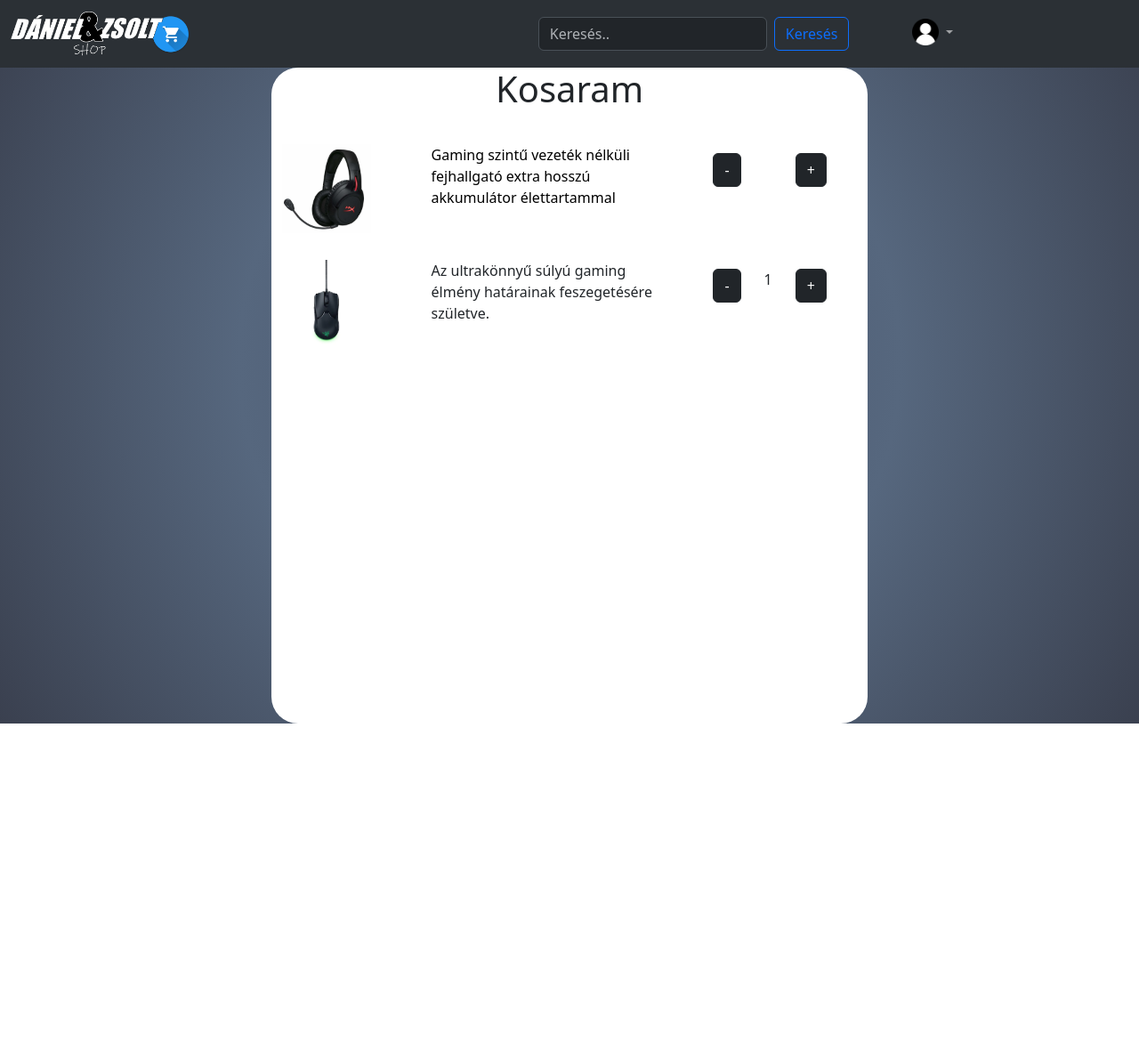
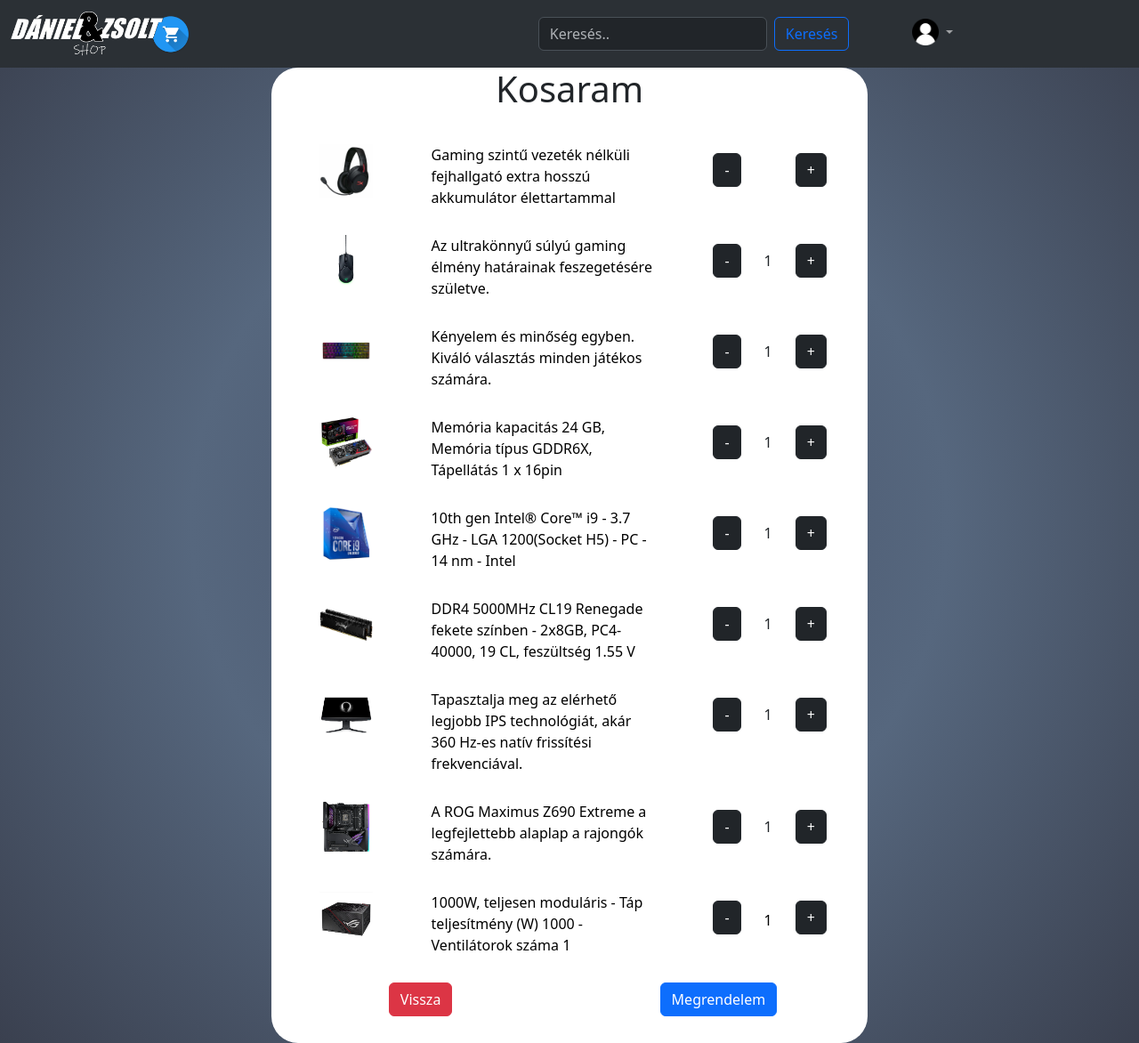
Before and after one commit to OlahZsolt/Webshopos, a PHP site: page /oldalak/Shopping_cart.html in a window 1280 px wide. Shown: the whole page at 89% size. Before the commit the page ends 813 px from the top, so only its background shows below. Run offline with PHP 8.4, Linux system fonts and the light colour scheme.

Commit message:
Főoldal alakítások
A fő oldalon mostmár vissza lehet vonni a kosárba rakott tárgyakat és mindennél ott van, hogy mennyi van a kosárba belőle

```diff
--- a/css/Shopping_cart.css
+++ b/css/Shopping_cart.css
@@ -38,20 +38,20 @@ background: radial-gradient(circle, rgba(70,82,106,1) 0%, rgba(86,103,126,1) 49%
     background-color: white;
     margin: auto;
     width: 60%;
-    height: 737px;
+    height: 100%;
     border-radius: 30px;
  }
 
- .hyperX_cloud_cart_image{
-    width: 100px;
-    height: 100px;
+ .shopping_cart_image{
+    width: 60px;
+    height: 60px;
  }
 
- .hyperX_cloud_cart_description{
+ .shopping_cart_description{
     color: black;
  }
 
- .hyperX_cloud_cart_amount{
+ .shopping_cart_amount{
     color: black;
     margin-top: 5px;
  }
--- /dev/null
+++ b/js/Shopping_cart.js
@@ -0,0 +1,6 @@
+// * JQUERY
+$(function () {
+    var answer = localStorage.getItem("getvalue");
+    console.log(answer+'asd');
+    $("#results").text(answer);
+});
--- a/oldalak/Shopping_cart.html
+++ b/oldalak/Shopping_cart.html
@@ -42,6 +42,7 @@
 
     <div class="container">
       <div class="shopping_gadgets" >
+        <div class="overflow-auto">
         <!--HyperX Cloud Flight (ha van)-->
         <div class="container">
 
@@ -53,11 +54,11 @@
 
           <div class="row">
 
-            <div style="margin-top: 30px;" class="col-3">
-              <img src="../assets/hyperx-cloud-flight.png" class="hyperX_cloud_cart_image" alt="headset">
+            <div style="margin-top: 30px; text-align: center;" class="col-3">
+              <img src="../assets/hyperx-cloud-flight.png" class="shopping_cart_image" alt="headset">
             </div>
             <div style="margin-top: 30px;" class="col-5">
-              <label class="hyperX_cloud_cart_description">Gaming szintű vezeték nélküli fejhallgató extra hosszú akkumulátor élettartammal</label>
+              <label class="shopping_cart_description">Gaming szintű vezeték nélküli fejhallgató extra hosszú akkumulátor élettartammal</label>
             </div>
             <div style="margin-top: 30px;" class="col-4">
               <div style="margin-top: 10px;" class="row">
@@ -65,7 +66,7 @@
                 <div style="text-align: right;" class="col">
                   <button class="btn btn-dark"  > <label class="minus">-</label></button>
                 </div>
-                <div style="text-align: center;" class="col-2">
+                <div style="text-align: center;margin: auto;" class="col-2">
                   <label class="hyperX_cluod_cart_amount" id="hyperX_cloud_cart_amount"></label>
                 </div>
                 <div class="col">
@@ -79,11 +80,11 @@
 
           <div class="row">
 
-            <div style="margin-top: 30px;" class="col-3">
-              <img src="../assets/razer-viper-mini.png" class="hyperX_cloud_cart_image" alt="headset">
+            <div style="margin-top: 30px; text-align: center;" class="col-3">
+              <img src="../assets/razer-viper-mini.png" class="shopping_cart_image" alt="headset">
             </div>
             <div style="margin-top: 30px;" class="col-5">
-              <label class="hyperX_cluod_cart_description">Az ultrakönnyű súlyú gaming élmény határainak feszegetésére születve.</label>
+              <label class="shopping_cart_description">Az ultrakönnyű súlyú gaming élmény határainak feszegetésére születve.</label>
             </div>
             <div style="margin-top: 30px;" class="col-4">
               <div style="margin-top: 10px;" class="row">
@@ -91,7 +92,7 @@
                 <div style="text-align: right;" class="col">
                   <button class="btn btn-dark"  > <label class="minus">-</label></button>
                 </div>
-                <div style="text-align: center;" class="col-2">
+                <div style="text-align: center;margin: auto;" class="col-2">
                   <label class="hyperX_cluod_cart_amount" id="hyperX_cluod_cart_amount">1</label>
                 </div>
                 <div class="col">
@@ -102,8 +103,203 @@
 
           </div>
 
+          <!-- Blitzwolf bw-kb1 -->
 
+          <div class="row">
 
+            <div style="margin-top: 30px; text-align: center;" class="col-3">
+              <img src="../assets/blitzwolf-keyboard.png" class="shopping_cart_image" alt="headset">
+            </div>
+            <div style="margin-top: 30px;" class="col-5">
+              <label class="shopping_cart_description">Kényelem és minőség egyben. Kiváló választás minden játékos számára.</label>
+            </div>
+            <div style="margin-top: 30px;" class="col-4">
+              <div style="margin-top: 10px;" class="row">
+
+                <div style="text-align: right;" class="col">
+                  <button class="btn btn-dark"  > <label class="minus">-</label></button>
+                </div>
+                <div style="text-align: center;margin: auto;" class="col-2">
+                  <label class="hyperX_cluod_cart_amount" id="shopping_cart_amount">1</label>
+                </div>
+                <div class="col">
+                  <button class="btn btn-dark" >+</button>
+                </div>
+              </div>
+            </div>
+
+          </div>
+
+          <!-- ASUS GeForce RTX 4090 OC 24GB GDDR6X -->
+
+          <div class="row">
+
+            <div style="margin-top: 30px; text-align: center;" class="col-3">
+              <img src="../assets/rtx_4090_gpu.png" class="shopping_cart_image" alt="headset">
+            </div>
+            <div style="margin-top: 30px;" class="col-5">
+              <label class="shopping_cart_description">Memória kapacitás 24 GB, Memória típus GDDR6X, Tápellátás 1 x 16pin</label>
+            </div>
+            <div style="margin-top: 30px;" class="col-4">
+              <div style="margin-top: 10px;" class="row">
+
+                <div style="text-align: right;" class="col">
+                  <button class="btn btn-dark"  > <label class="minus">-</label></button>
+                </div>
+                <div style="text-align: center;margin: auto;" class="col-2">
+                  <label class="hyperX_cluod_cart_amount" id="shopping_cart_amount">1</label>
+                </div>
+                <div class="col">
+                  <button class="btn btn-dark" >+</button>
+                </div>
+              </div>
+            </div>
+
+          </div>
+
+          <!-- Intel Core i9-10900K -->
+
+          <div class="row">
+
+            <div style="margin-top: 30px; text-align: center;" class="col-3">
+              <img src="../assets/i9-10900K-cpu.png" class="shopping_cart_image" alt="headset">
+            </div>
+            <div style="margin-top: 30px;" class="col-5">
+              <label class="shopping_cart_description">10th gen Intel® Core™ i9 - 3.7 GHz - LGA 1200(Socket H5) - PC - 14 nm - Intel</label>
+            </div>
+            <div style="margin-top: 30px;" class="col-4">
+              <div style="margin-top: 10px;" class="row">
+
+                <div style="text-align: right;" class="col">
+                  <button class="btn btn-dark"  > <label class="minus">-</label></button>
+                </div>
+                <div style="text-align: center;margin: auto;" class="col-2">
+                  <label class="hyperX_cluod_cart_amount" id="shopping_cart_amount">1</label>
+                </div>
+                <div class="col">
+                  <button class="btn btn-dark" >+</button>
+                </div>
+              </div>
+            </div>
+
+          </div>
+
+          <!-- Kingston FURY 16GB KIT -->
+
+          <div class="row">
+
+            <div style="margin-top: 30px; text-align: center;" class="col-3">
+              <img src="../assets/kingston_fury_16gb_kit.png" class="shopping_cart_image" alt="headset">
+            </div>
+            <div style="margin-top: 30px;" class="col-5">
+              <label class="shopping_cart_description">DDR4 5000MHz CL19 Renegade fekete színben - 2x8GB, PC4-40000, 19 CL, feszültség 1.55 V</label>
+            </div>
+            <div style="margin-top: 30px;" class="col-4">
+              <div style="margin-top: 10px;" class="row">
+
+                <div style="text-align: right;" class="col">
+                  <button class="btn btn-dark"  > <label class="minus">-</label></button>
+                </div>
+                <div style="text-align: center;margin: auto;" class="col-2">
+                  <label class="hyperX_cluod_cart_amount" id="shopping_cart_amount">1</label>
+                </div>
+                <div class="col">
+                  <button class="btn btn-dark" >+</button>
+                </div>
+              </div>
+            </div>
+
+          </div>
+
+          <!-- Dell Alienware AW2521H Gaming monitor -->
+
+          <div class="row">
+
+            <div style="margin-top: 30px; text-align: center;" class="col-3">
+              <img src="../assets/alienware_360hz.png" class="shopping_cart_image" alt="headset">
+            </div>
+            <div style="margin-top: 30px;" class="col-5">
+              <label class="shopping_cart_description">Tapasztalja meg az elérhető legjobb IPS technológiát, akár 360 Hz-es natív frissítési frekvenciával.</label>
+            </div>
+            <div style="margin-top: 30px;" class="col-4">
+              <div style="margin-top: 10px;" class="row">
+
+                <div style="text-align: right;" class="col">
+                  <button class="btn btn-dark"  > <label class="minus">-</label></button>
+                </div>
+                <div style="text-align: center;margin: auto;" class="col-2">
+                  <label class="hyperX_cluod_cart_amount" id="shopping_cart_amount">1</label>
+                </div>
+                <div class="col">
+                  <button class="btn btn-dark" >+</button>
+                </div>
+              </div>
+            </div>
+
+          </div>
+
+           <!-- Alaplap ASUS ROG MAXIMUS Z690 EXTREME -->
+
+           <div class="row">
+
+            <div style="margin-top: 30px; text-align: center;" class="col-3">
+              <img src="../assets/asus_rog_maximus.png" class="shopping_cart_image" alt="headset">
+            </div>
+            <div style="margin-top: 30px;" class="col-5">
+              <label class="shopping_cart_description">A ROG Maximus Z690 Extreme a legfejlettebb alaplap a rajongók számára.</label>
+            </div>
+            <div style="margin-top: 30px;" class="col-4">
+              <div style="margin-top: 10px;" class="row">
+
+                <div style="text-align: right;" class="col">
+                  <button class="btn btn-dark"  > <label class="minus">-</label></button>
+                </div>
+                <div style="text-align: center;margin: auto;" class="col-2">
+                  <label class="hyperX_cluod_cart_amount" id="shopping_cart_amount">1</label>
+                </div>
+                <div class="col">
+                  <button class="btn btn-dark" >+</button>
+                </div>
+              </div>
+            </div>
+
+          </div>
+
+           <!-- Asus ROG-STRIX-1000G tápegység, 80+ arany -->
+
+           <div class="row">
+
+            <div style="margin-top: 30px; text-align: center;" class="col-3">
+              <img src="../assets/asus_rog_strix_1000w.png" class="shopping_cart_image" alt="headset">
+            </div>
+            <div style="margin-top: 30px;" class="col-5">
+              <label class="shopping_cart_description">1000W, teljesen moduláris - Táp teljesítmény (W) 1000 - Ventilátorok száma 1</label>
+            </div>
+            <div style="margin-top: 30px;" class="col-4">
+              <div style="margin-top: 10px;" class="row">
+
+                <div style="text-align: right;" class="col">
+                  <button class="btn btn-dark"  > <label class="minus">-</label></button>
+                </div>
+                <div style="text-align: center;margin: auto;" class="col-2">
+                  <label class="shopping_cart_amount" id="shopping_cart_amount">1</label>
+                </div>
+                <div class="col">
+                  <button class="btn btn-dark" >+</button>
+                </div>
+              </div>
+            </div>
+
+          </div>
+
+           <div style="margin-top: 30px; margin-bottom: 30px;" class="row">
+            <div style="text-align: center;" class="col">
+              <button class="btn btn-danger" >Vissza</button>
+            </div>
+            <div style="text-align: center;" class="col">
+              <button class="btn btn-primary" >Megrendelem</button>
+            </div>
+           </div>
 
 
 
@@ -112,11 +308,12 @@
 
 
         </div>
-
+      </div>
       </div>
     </div>
-
+    <script src="https://ajax.googleapis.com/ajax/libs/jquery/3.6.3/jquery.min.js"></script>
     <script src="https://cdn.jsdelivr.net/npm/bootstrap@5.3.0-alpha3/dist/js/bootstrap.bundle.min.js" integrity="sha384-ENjdO4Dr2bkBIFxQpeoTz1HIcje39Wm4jDKdf19U8gI4ddQ3GYNS7NTKfAdVQSZe" crossorigin="anonymous"></script>
+    <script src="../js/Shopping_cart.js"></script>
     <script src="../js/Service.js"></script>
   </body>
 </html>
```
Also changed, not shown: js/Service.js (+187 -51 lines), js/Webshop.js (+8 -2 lines), oldalak/Webshop.html (+107 -44 lines).
